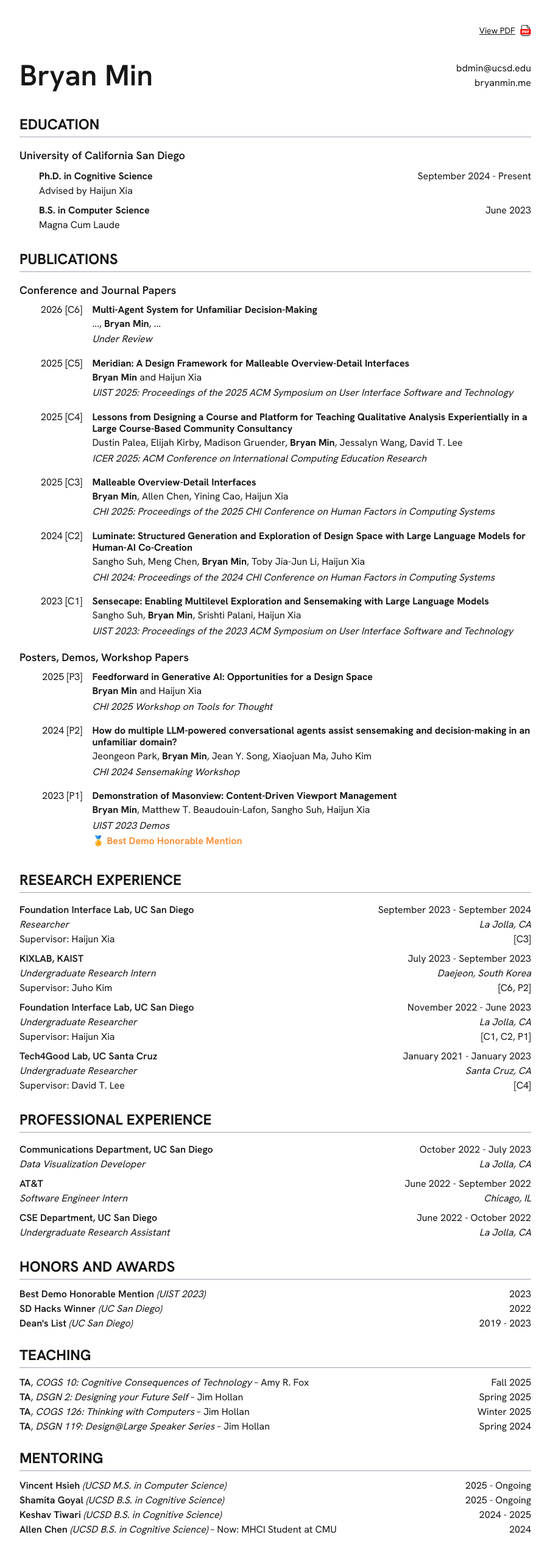
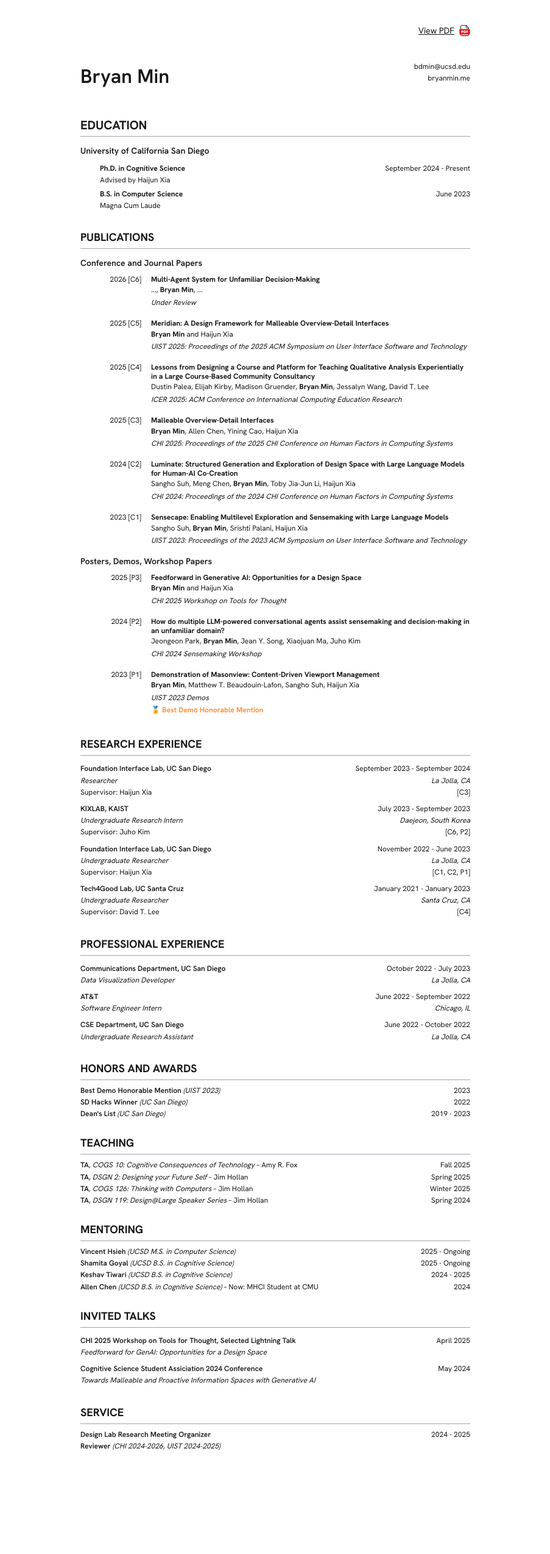
Before and after one commit to bdhmin/phd-portfolio, a Next.js app: page /cv in a window 1280 px wide. Shown: the top 2548 px of the page at 61% size, without its empty margins (188-1091 px from the left). After the commit the page ends 2421 px from the top, so only its background shows below. Built offline with nearby package versions, Linux system fonts and the light colour scheme.

Commit message:
Adjusted relative sizing

```diff
--- a/src/app/cv/page.tsx
+++ b/src/app/cv/page.tsx
@@ -18,9 +18,9 @@ export default function CV() {
 
   return (
     <div
-      className={`w-full flex flex-col gap-4 items-center text-[16px] ${serifCV.className}`}
+      className={`w-full flex flex-col gap-4 items-center text-[12px] leading-[1.6] ${serifCV.className}`}
     >
-      <div className="w-full max-w-[840px] flex flex-col my-10 gap-y-6">
+      <div className="w-full max-w-[640px] flex flex-col my-10 gap-y-6">
         <a
           href="/api/cv-pdf"
           target="_blank"
@@ -31,7 +31,7 @@ export default function CV() {
         </a>
         {/* Name */}
         <div className="w-full flex justify-between my-4">
-          <h1 className="text-5xl font-[600]">{cv.profile.name}</h1>
+          <h1 className="text-[32px] font-[600]">{cv.profile.name}</h1>
           <div className="flex flex-col items-end">
             <p className="">{cv.profile.email}</p>
             <a
@@ -46,15 +46,15 @@ export default function CV() {
 
         {/* Education */}
         <div className="w-full flex flex-col justify-between">
-          <h2 className="text-2xl font-[700] capitalize">EDUCATION</h2>
-          <div className="border-t border-gray-400 w-full mt-1 mb-3" />
+          <h2 className="text-xl font-[700] capitalize">EDUCATION</h2>
+          <div className="border-t border-gray-400 w-full mt-1 mb-2" />
           {cv.education.map((education) => (
             <div
               key={education.name}
               className="flex flex-col justify-between my-1"
             >
-              <h2 className="text-lg font-[600] mb-2">{education.name}</h2>
-              <div className="flex flex-col ml-8 gap-y-2">
+              <h2 className="text-[14px] font-[600] mb-2">{education.name}</h2>
+              <div className="flex flex-col ml-8 gap-y-1">
                 {education.degrees.map((degree) => (
                   <div key={degree.name} className="flex justify-between">
                     <div>
@@ -75,14 +75,16 @@ export default function CV() {
 
         {/* Publications */}
         <div className="w-full flex flex-col justify-between">
-          <h2 className="text-2xl font-[700] capitalize">PUBLICATIONS</h2>
-          <div className="border-t border-gray-400 w-full mt-1 mb-3" />
+          <h2 className="text-lg font-[700] capitalize">PUBLICATIONS</h2>
+          <div className="border-t border-gray-400 w-full mt-1 mb-2" />
           {cv.publications.map((publication) => (
             <div
               key={publication.type}
-              className="flex flex-col justify-between my-1 mb-3"
+              className="flex flex-col justify-between my-1 mb-2"
             >
-              <h2 className="text-lg font-[600] mb-2">{publication.type}</h2>
+              <h2 className="text-[14px] font-[600] mb-2">
+                {publication.type}
+              </h2>
               <div className="flex flex-col gap-y-4">
                 {publication.papers
                   .filter((paper) => paper.status !== 'Not Accepted Yet')
@@ -199,10 +201,8 @@ export default function CV() {
 
         {/* Research Experience */}
         <div className="w-full flex flex-col justify-between">
-          <h2 className="text-2xl font-[700] capitalize">
-            RESEARCH EXPERIENCE
-          </h2>
-          <div className="border-t border-gray-400 w-full mt-1 mb-3" />
+          <h2 className="text-lg font-[700] capitalize">RESEARCH EXPERIENCE</h2>
+          <div className="border-t border-gray-400 w-full mt-1 mb-2" />
           {cv.research_experience.map((experience) => (
             <div
               key={experience.organization + experience.start + experience.end}
@@ -236,10 +236,10 @@ export default function CV() {
 
         {/* Professional Experience */}
         <div className="w-full flex flex-col justify-between">
-          <h2 className="text-2xl font-[700] capitalize">
+          <h2 className="text-lg font-[700] capitalize">
             PROFESSIONAL EXPERIENCE
           </h2>
-          <div className="border-t border-gray-400 w-full mt-1 mb-3" />
+          <div className="border-t border-gray-400 w-full mt-1 mb-2" />
           {cv.professional_experience.map((experience) => (
             <div
               key={experience.organization + experience.start + experience.end}
@@ -261,8 +261,8 @@ export default function CV() {
 
         {/* Honors and Awards */}
         <div className="w-full flex flex-col justify-between">
-          <h2 className="text-2xl font-[700] capitalize">HONORS AND AWARDS</h2>
-          <div className="border-t border-gray-400 w-full mt-1 mb-3" />
+          <h2 className="text-lg font-[700] capitalize">HONORS AND AWARDS</h2>
+          <div className="border-t border-gray-400 w-full mt-1 mb-2" />
           {cv.honors_and_awards.map((award) => (
             <div key={award.name + award.year} className="flex justify-between">
               <div>
@@ -280,8 +280,8 @@ export default function CV() {
 
         {/* Teaching */}
         <div className="w-full flex flex-col justify-between">
-          <h2 className="text-2xl font-[700] capitalize">TEACHING</h2>
-          <div className="border-t border-gray-400 w-full mt-1 mb-3" />
+          <h2 className="text-lg font-[700] capitalize">TEACHING</h2>
+          <div className="border-t border-gray-400 w-full mt-1 mb-2" />
           {cv.teaching.map((teaching) => (
             <div
               key={teaching.role + teaching.course}
@@ -302,8 +302,8 @@ export default function CV() {
 
         {/* Mentoring */}
         <div className="w-full flex flex-col justify-between">
-          <h2 className="text-2xl font-[700] capitalize">MENTORING</h2>
-          <div className="border-t border-gray-400 w-full mt-1 mb-3" />
+          <h2 className="text-lg font-[700] capitalize">MENTORING</h2>
+          <div className="border-t border-gray-400 w-full mt-1 mb-2" />
           {cv.mentoring.map((mentoring) => (
             <div
               key={mentoring.name + mentoring.start + mentoring.end}
@@ -329,8 +329,8 @@ export default function CV() {
 
         {/* Invited Talks */}
         <div className="w-full flex flex-col justify-between">
-          <h2 className="text-2xl font-[700] capitalize">INVITED TALKS</h2>
-          <div className="border-t border-gray-400 w-full mt-1 mb-3" />
+          <h2 className="text-lg font-[700] capitalize">INVITED TALKS</h2>
+          <div className="border-t border-gray-400 w-full mt-1 mb-2" />
           {cv.invited_talks.map((talk) => (
             <div
               key={talk.place + talk.title}
@@ -349,12 +349,12 @@ export default function CV() {
 
         {/* Service */}
         <div className="w-full flex flex-col justify-between">
-          <h2 className="text-2xl font-[700] capitalize">SERVICE</h2>
-          <div className="border-t border-gray-400 w-full mt-1 mb-3" />
+          <h2 className="text-lg font-[700] capitalize">SERVICE</h2>
+          <div className="border-t border-gray-400 w-full mt-1 mb-2" />
           {cv.service.map((service) => (
             <div
               key={service.name + service.start + service.end}
-              className="flex justify-between my-1"
+              className="flex justify-between"
             >
               <div>
                 <span className="font-[600]">{service.name}</span>{' '}
```
